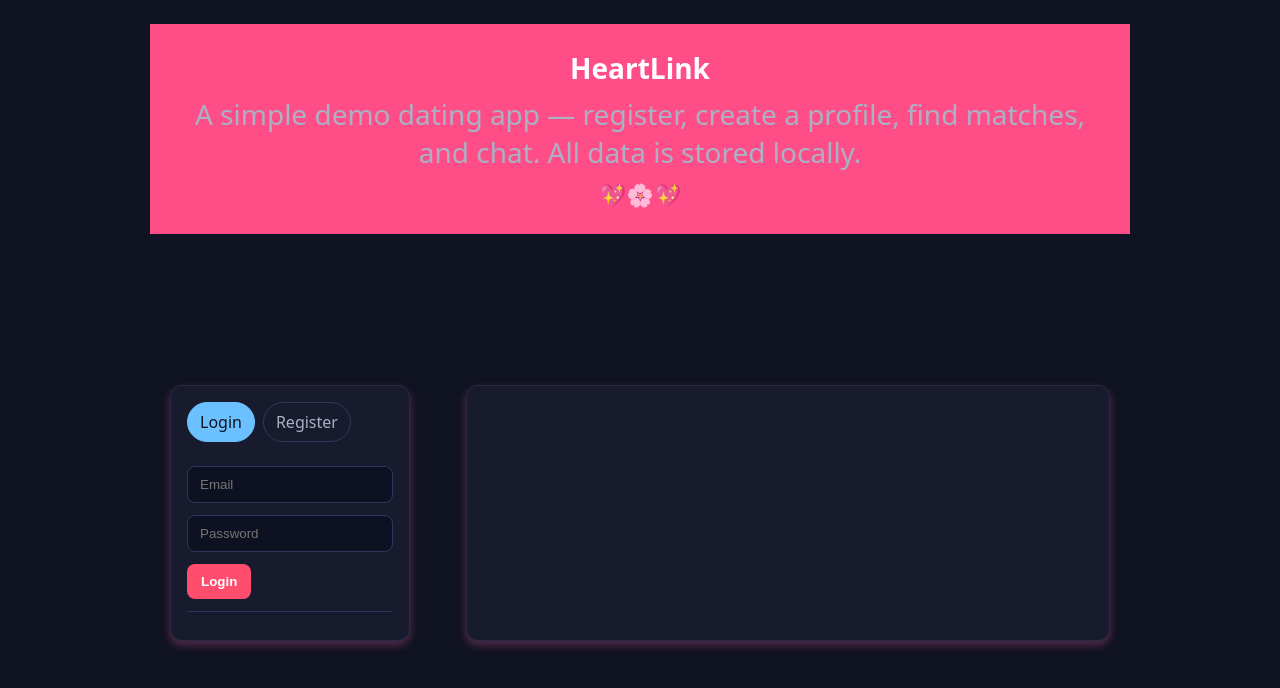
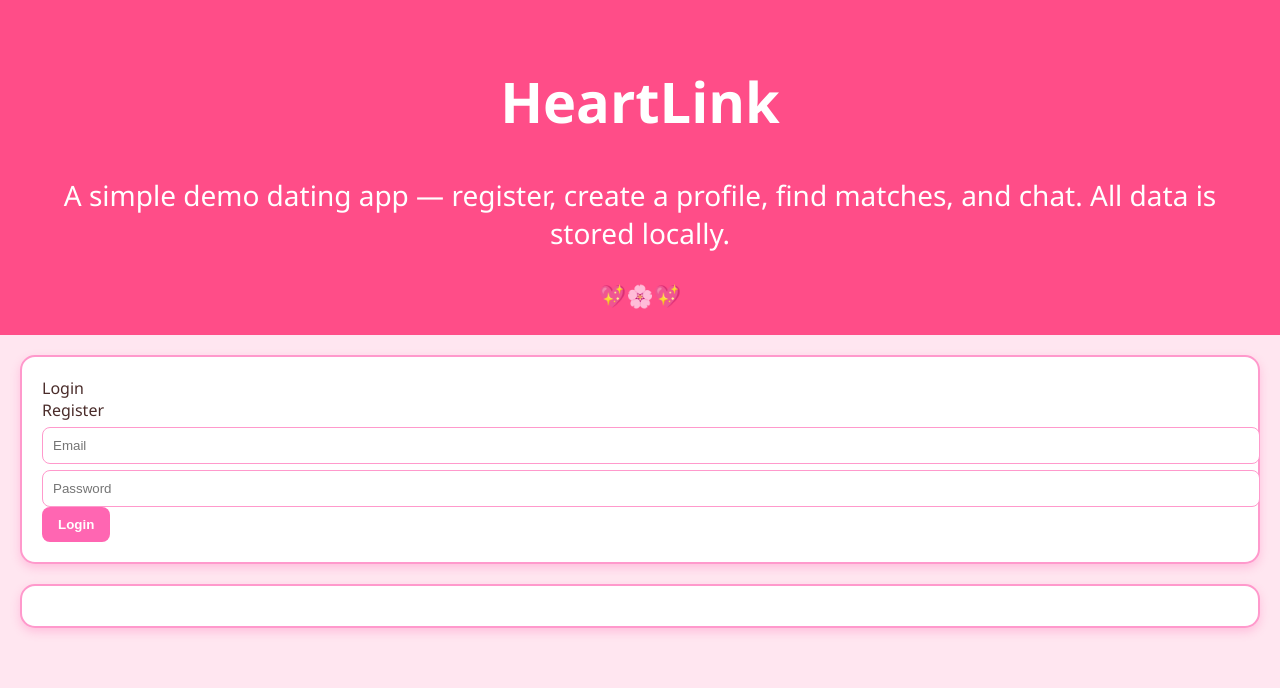
Before and after one commit to zeni82869152-svg/DATING_APP, a plain HTML site: page index.html in a window 1280 px wide. Drawn offline with Linux system fonts and the light colour scheme.

Commit message:
Update index.html
REPLACE CSS SECTION

```diff
--- a/index.html
+++ b/index.html
@@ -1,70 +1,10 @@
 <!DOCTYPE html>
 <html lang="en">
 <head>
-  <link rel="stylesheet" href="style.css">
-
   <meta charset="UTF-8" />
   <title>HeartLink — Simple Dating App</title>
   <meta name="viewport" content="width=device-width, initial-scale=1" />
-  <style>
-    :root {
-      --bg: #0f1220;
-      --card: #181b2e;
-      --muted: #aab1c5;
-      --text: #e7eaf6;
-      --accent: #ff4d6d;
-      --accent-2: #6bc1ff;
-      --ok: #43d787;
-      --warn: #ffb86b;
-    }
-    * { box-sizing: border-box; }
-    body {
-      margin: 0; font-family: system-ui, sans-serif; background: var(--bg); color: var(--text);
-      display: grid; place-items: start center; min-height: 100vh; padding: 24px;
-    }
-    header { width: 100%; max-width: 980px; margin-bottom: 16px; }
-    header h1 { margin: 0 0 8px; font-size: 28px; }
-    header p { margin: 0; color: var(--muted); }
-    .app {
-      width: 100%; max-width: 980px; display: grid; grid-template-columns: 280px 1fr;
-      gap: 16px;
-    }
-    .card {
-      background: var(--card); border: 1px solid #272b45; border-radius: 12px; padding: 16px;
-    }
-    .stack > * + * { margin-top: 12px; }
-    .row { display: flex; gap: 8px; align-items: center; }
-    input, select, textarea {
-      width: 100%; padding: 10px 12px; border-radius: 8px; border: 1px solid #313659; background: #0e1122; color: var(--text);
-    }
-    textarea { min-height: 80px; resize: vertical; }
-    button {
-      background: var(--accent); border: none; color: white; padding: 10px 14px; border-radius: 8px; cursor: pointer;
-    }
-    button.secondary { background: #2d3257; color: var(--text); }
-    button.ghost { background: transparent; border: 1px solid #313659; }
-    .tabs { display: flex; gap: 8px; margin-bottom: 12px; }
-    .tab { padding: 8px 12px; border-radius: 999px; border: 1px solid #313659; cursor: pointer; color: var(--muted); }
-    .tab.active { background: var(--accent-2); border-color: var(--accent-2); color: #0f1220; }
-    .list { display: grid; grid-template-columns: repeat(auto-fill, minmax(240px, 1fr)); gap: 12px; }
-    .item { background: #12152a; border: 1px solid #2b3158; border-radius: 10px; padding: 12px; }
-    .item h4 { margin: 0 0 4px; }
-    .badge { display: inline-block; padding: 4px 8px; border: 1px solid #2b3158; border-radius: 999px; color: var(--muted); margin: 2px 4px 0 0; }
-    .muted { color: var(--muted); }
-    .divider { border-top: 1px solid #2b3158; margin: 12px 0; }
-    .chat {
-      height: 260px; overflow: auto; background: #0e1122; border: 1px solid #313659; border-radius: 8px; padding: 10px;
-    }
-    .bubble { max-width: 70%; margin: 6px 0; padding: 8px 10px; border-radius: 10px; }
-    .me { background: #2d3257; margin-left: auto; }
-    .you { background: #21264a; }
-    .status { font-size: 12px; color: var(--muted); }
-    .footer { display: flex; gap: 8px; margin-top: 8px; }
-    .danger { color: #ff6b6b; }
-    .success { color: var(--ok); }
-    .grid-2 { display: grid; grid-template-columns: 1fr 1fr; gap: 8px; }
-    @media (max-width: 900px) { .app { grid-template-columns: 1fr; } }
-  </style>
+  <link rel="stylesheet" href="style.css">
 </head>
 <body>
   <header>
```
